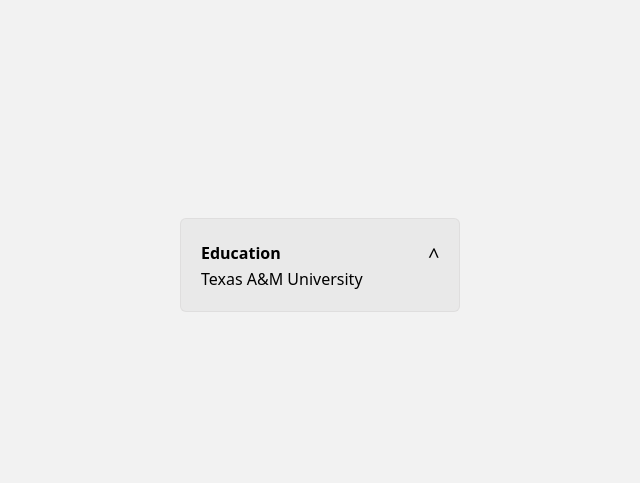
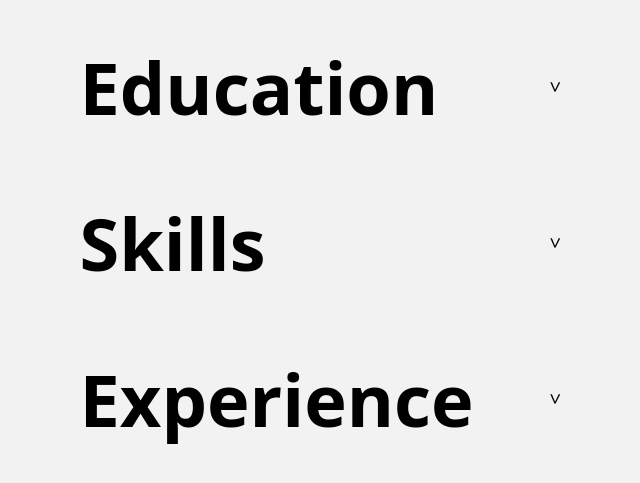
Before and after one commit to JasonIsAzn/Jason-Playground, a React (Create React App) app: page /test in a window 1280 px wide. Shown: the part 135-618 px from the top of the page, without its empty margins (320-960 px from the left). Built offline with nearby package versions, Linux system fonts and the light colour scheme.

Commit message:
resume base section complete

```diff
--- a/src/Landing/Resume.tsx
+++ b/src/Landing/Resume.tsx
@@ -1,24 +1,39 @@
-import { useState } from 'react';
+import Accordion from '../components/Accordion';
+
 const resume_content = [
-    { title: 'Education', content: 'Texas A&M University' },
-    { title: 'Skills', content: 'React, TypeScript, Node.js, Express, MongoDB, Python, Java, C++' },
-    { title: 'Experience', content: 'N/A' },
+    {
+        title: 'Education',
+        content:
+            <div className='flex flex-col space-y-4 font-base text-xl'>
+                <div>Texas A&M University - Class of 2024</div>
+                <div>Bachelor of Science in Computer Science, Mathematic</div>
+                <div>Major GPR: 3.481</div>
+            </div>
+    },
+
+    {
+        title: 'Skills',
+        content:
+            <div className='grid grid-cols-3 gap-y-4 font-base text-xl'>
+                <div>C++</div>
+                <div>Python</div>
+                <div>GitHub</div>
+
+                <div>JavaScript/TypeScript</div>
+                <div>React</div>
+                <div>SQL</div>
+
+                <div>Agile Project Developmnet</div>
+                <div>Full-Stack Development</div>
+                <div>Data Strucutres</div>
+
+            </div>
+    },
+
+    { title: 'Experience', content: '' },
 ]
 
-
-
 const Resume = () => {
-
-    const [selected, setSelected] = useState<number | null>(null);
-
-    const toggle = (index: number) => {
-        if (selected === index) {
-            return setSelected(null);
-        }
-        setSelected(index);
-    }
-
-
 
     return (
         <div id="section-resume" className='p-4 pt-24 pr-16 h-full pb-24 bg-[#F5F5F5]'>
@@ -35,28 +50,15 @@
                 </div>
 
                 <div className="col-span-5 col-start-2 lg:col-start-0 lg:col-span-6 mt-12 w-full ">
-                    <div className="flex-col divide-y-2 divide-black">
+                    <div className="flex-col">
                         <div></div>
-                        {resume_content.map((item, index) => (
-                            <div className="py-6">
-                                <div
-                                    className='flex flex-row justify-between items-center cursor-pointer'
-                                    onClick={() => toggle(index)}
-                                >
-                                    <div className="font-bold text-7xl">
-                                        <h2>{item.title}</h2>
-                                    </div>
-                                    <span className='text-2xl'>{selected === index ? " - " : "+"}</span>
-
-                                </div>
-
-                                <div
-                                    className={"font-base text-xl mt-6" + (selected === index ? " block" : " hidden")}
-                                >
-                                    {item.content}
-                                </div>
-                            </div>
-                        ))}
+                        <div>
+                            {
+                                resume_content.map((item, index) => (
+                                    <Accordion index={index} datas={item} />
+                                ))
+                            }
+                        </div>
                         <div></div>
                     </div>
                 </div>
--- /dev/null
+++ b/src/components/Accordion.tsx
@@ -0,0 +1,30 @@
+import React, { useEffect, useState } from "react";
+const Accordion = (props: any) => {
+    const [data, setData] = useState(props.datas);
+
+    const handleToggleActive = (index: number) => {
+        if (data.active === index) {
+            return setData({ ...data, active: null });
+        }
+        setData({ ...data, active: index });
+    }
+
+    return (
+        <div className={`p-5 mb-5  duration-500 cursor-pointer group ${data.active === props.index ? 'is-active' : ''}`}
+            onClick={() => handleToggleActive(props.index)}
+        >
+            <div className="flex flex-row justify-between items-center">
+                <div className="font-bold text-7xl group-[.is-active]:font-bold">
+                    {data.title}
+                </div>
+                <div className="text-xl rotate-90 cursor-pointer duration-500 group-[.is-active]:rotate-[270deg]" >
+                    {">"}
+                </div>
+            </div>
+            <div className="mt-6 overflow-hidden duration-500 max-h-0 group-[.is-active]:max-h-screen">
+                {data.content}
+            </div>
+        </div>
+    );
+}
+export default Accordion;
--- a/src/components/Test.tsx
+++ b/src/components/Test.tsx
@@ -1,22 +1,29 @@
+import Accordion from '../components/Accordion';
+import { useEffect, useState } from 'react';
 
 function Test() {
+    const [list, setList] = useState([
+        { title: 'Education', content: 'Texas A&M University' },
+        { title: 'Skills', content: 'React, TypeScript, Node.js, Express, MongoDB, Python, Java, C++' },
+        { title: 'Experience', content: 'N/A' },
+    ]);
+
+    useEffect(() => {
+
+    }, []);
+
     return (
-        <div className="bg-[#F2F2F2] h-screen flex justify-center items-center">
-            <div className="list">
-                {/* Items */}
-                <div className="bg-[#E9E9E9] p-5 border border-[#C9C6C655] rounded-md w-[280px] group is-active">
-                    <div className="flex items-center">
-                        <div className="w-full
-                        group-[.is-active]:font-bold">Education</div>
-                        <div className="text-xl rotate-90
-                        group-[.is-active]:rotate-[270deg]">{">"}</div>
-                    </div>
-                    <div className="overflow-hidden max-h-0
-                    group-[.is-active]:max-h-[100px]">Texas A&M University</div>
-                </div>
+        <div className='bg-[#f2f2f2] h-screen flex justify-center items-center'>
+            <div className='list'>
+                {
+                    list.map((item, index) => (
+                        <Accordion index={index} datas={item} />
+                    ))
+                }
             </div>
+
         </div>
-    )
+    );
 }
 
 export default Test;
--- /dev/null
+++ b/src/types/ResumeInfo.tsx
@@ -0,0 +1,4 @@
+export interface ResumeInfo {
+    datas: string;
+    key: string;
+}
```
Also changed, not shown: src/components/test.css (deleted).
